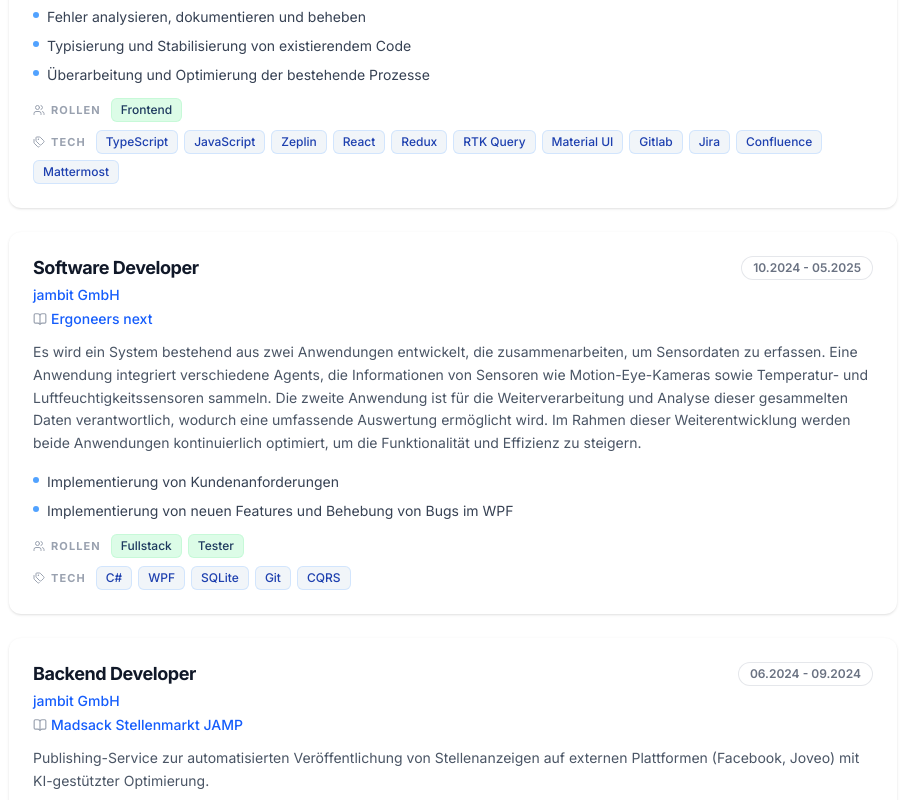
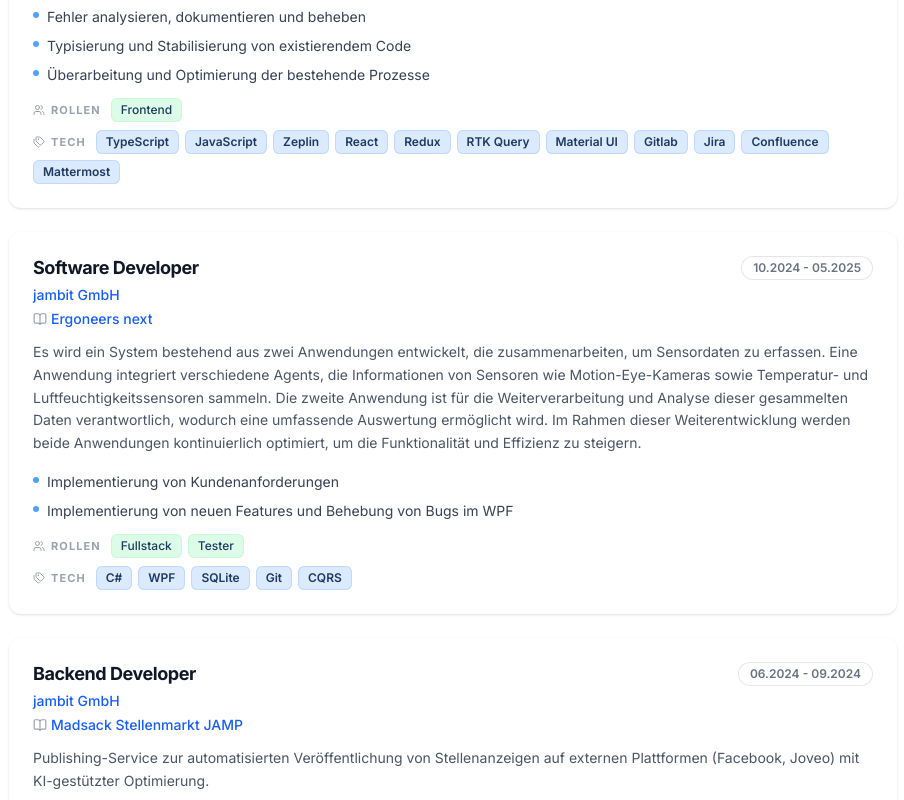
Before and after one commit to Sevenhero/cv-generator, a Next.js app: page / in a window 1280 px wide. Shown: the part 1960-2760 px from the top of the page, without its empty margins (187-1091 px from the left). Built offline with nearby package versions, Linux system fonts and the light colour scheme.

Commit message:
working on

```diff
--- a/src/app/components/Experience.tsx
+++ b/src/app/components/Experience.tsx
@@ -1,6 +1,7 @@
+import { BookOpen, Briefcase, Tags, Users } from "lucide-react";
+
 import { Experience } from "../interfaces/userData";
 import Link from "next/link";
-import { BookOpen, Briefcase, Tags, Users } from "lucide-react";
 
 interface ExperienceCardProps extends Omit<Experience, "roles" | "technologies"> {
   roles?: string[];
@@ -67,7 +68,7 @@
 
           {projectUrl && projectName ? (
             <div className="flex items-center gap-1 text-sm">
-              <BookOpen className="h-3.5 w-3.5 text-gray-400 flex-shrink-0" />
+              <BookOpen className="h-3.5 w-3.5 text-gray-400 shrink-0" />
               <Link
                 href={projectUrl}
                 target="_blank"
@@ -107,7 +108,7 @@
         <ul className="mt-4 grid gap-1.5">
           {addition.map((item, i) => (
             <li key={i} className="flex items-start gap-2 text-sm text-gray-700">
-              <span className="mt-1.5 h-1.5 w-1.5 rounded-full bg-blue-400 flex-shrink-0" />
+              <span className="mt-1.5 h-1.5 w-1.5 rounded-full bg-blue-400 shrink-0" />
               <span className="leading-relaxed">{item}</span>
             </li>
           ))}
@@ -117,7 +118,7 @@
       {/* Rollen */}
       {roles.length > 0 && (
         <div className="mt-3 flex flex-wrap items-center gap-1.5">
-          <Users className="h-3 w-3 text-gray-400 flex-shrink-0" />
+          <Users className="h-3 w-3 text-gray-400 shrink-0" />
           <span className="text-[11px] font-bold text-gray-400 uppercase tracking-widest mr-1">
             Rollen
           </span>
@@ -142,20 +143,20 @@
       {/* Technologien */}
       {technologies.length > 0 && (
         <div className="mt-2 flex flex-wrap items-center gap-1.5">
-          <Tags className="h-3 w-3 text-gray-400 flex-shrink-0" />
+          <Tags className="h-3 w-3 text-gray-400 shrink-0" />
           <span className="text-[11px] font-bold text-gray-400 uppercase tracking-widest mr-1">
             Tech
           </span>
           {technologies.map((tech, i) => (
             <span
               key={i}
-              className="inline-block rounded-md px-2.5 py-1 text-xs font-medium bg-slate-50 text-blue-600 ring-1 ring-inset ring-blue-200/60"
+              className="inline-block rounded-md px-2.5 py-1 text-xs font-semibold text-blue-700 ring-blue-200 ring-1 ring-inset"
               style={{
                 WebkitPrintColorAdjust: 'exact',
                 printColorAdjust: 'exact',
-                backgroundColor: '#f1f5f9',
-                color: '#1e40af',
-                borderColor: '#bfdbfe' as any,
+                backgroundColor: '#dbeafe',
+                color: '#1e3a5f',
+                // borderColor: 'rgba(59,130,246,0.2)' as any,
               }}
             >
               {tech}
--- a/src/app/components/SkillCategories.tsx
+++ b/src/app/components/SkillCategories.tsx
@@ -1,4 +1,5 @@
 import { Container, Database, FlaskConical, Monitor, Server } from "lucide-react";
+
 import { SkillWithLevel } from "../interfaces/userData";
 import userData from "../../data/userData";
 
@@ -49,7 +50,7 @@
                 boxShadow: `0 0 5px ${config.dotColor}44`,
                 flexShrink: 0,
             }}
-            className="print:!bg-opacity-100"
+            className="print:bg-opacity-100!"
         />
     );
 }
--- a/src/app/page.tsx
+++ b/src/app/page.tsx
@@ -1,5 +1,6 @@
 "use client";
 
+import Contact from "./components/Contact";
 import ExperienceComponent from "./components/Experience";
 import Image from "next/image";
 import Link from "next/link";
@@ -10,7 +11,6 @@
 import { UserData } from "./interfaces/userData";
 import { useState } from "react";
 import userData from "../data/userData";
-import Contact from "./components/Contact";
 
 const hidden = false
 
@@ -27,11 +27,6 @@
       ).values()
     );
   };
-
-
-  const getTechnologies = () => {
-    return Array.from(new Set(((userData.experience ?? []).map(item => item.technologies).flatMap(tech => tech))))
-  }
 
   const [user] = useState<UserData>(userData);
   return (
```
